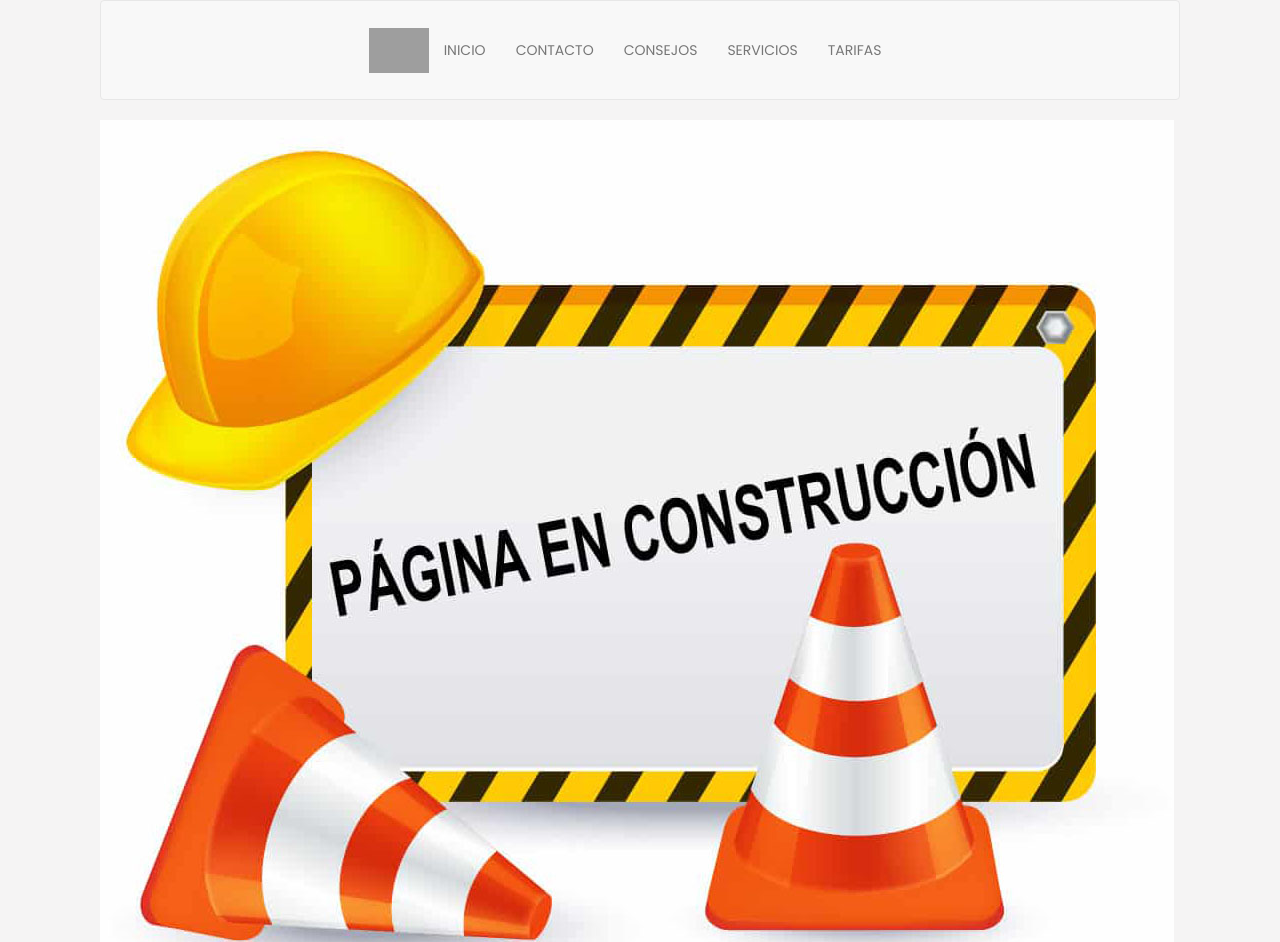
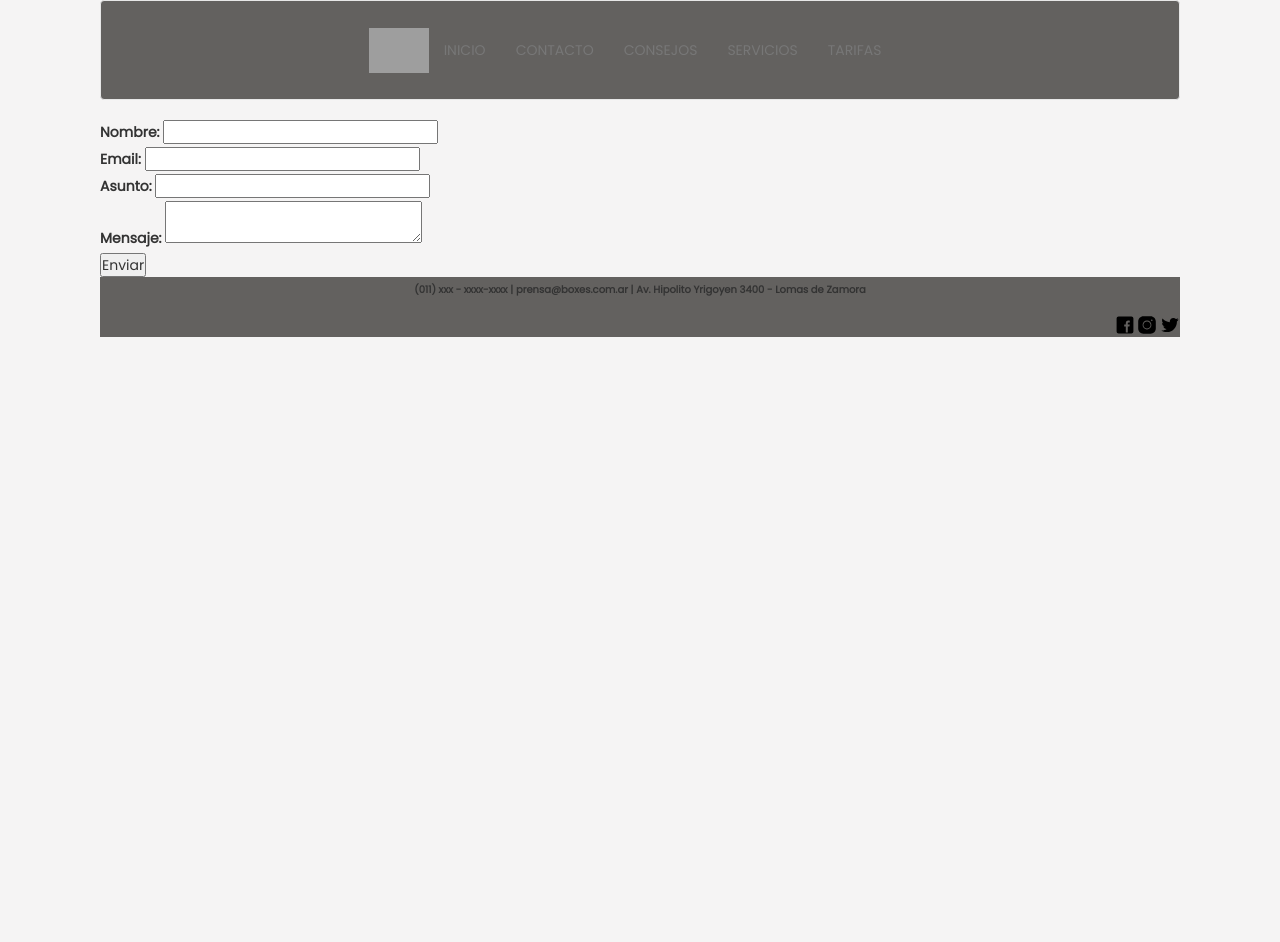
Before and after one commit to M-soledad/segundapreentrega, a plain HTML site: page pages/contacto.html in a window 1280 px wide. Shown: the top 942 px of the page. After the commit the page ends 800 px from the top, so only its background shows below. Drawn offline with nearby package versions, Linux system fonts and the light colour scheme; grey boxes are pictures that could not be loaded.

Commit message:
modificacion

```diff
--- a/estilos/estilos.css
+++ b/estilos/estilos.css
@@ -136,6 +136,10 @@ footer {
 .navbar-brand img {
   width: 60px;
 }
+
+.navbar-default{
+  background-color: rgba(42, 39, 37, 0.716);
+}
 nav {
   min-height: 100px !important;
   display: flex;
@@ -143,15 +147,14 @@ nav {
   align-items: center;
   position: relative;
   height: 100%;
+  background-color:rgba(42, 39, 37, 0.716);
 }
 footer div:first-child {
   display: flex;
   justify-content: center;
 }
 
-/*Aca podes ir agregando propiedades que se aplicarian cuando la pantalla
-llegue a 1024px de ancho, lo cual es como una tablet, ahi te acomode el nav para
-que quede bien en tablet, capaz tengas que acomodarlo mas para mobile */
+
 @media only screen and (max-width: 1024px) {
   body {
     padding: 0;
--- a/pages/contacto.html
+++ b/pages/contacto.html
@@ -43,12 +43,19 @@
 
     <main>
       <div>
-        <img
-          src="../imagenes/paginaenconstruccion.jpg"
-          alt="casco de construcción, conos de señalización y pizzarra con la leyenda pagina en construccion"
-        />
+          <form>
+              <label for="nombre">Nombre:</label>
+              <input type="text" id="nombre" name="nombre" required><br>
+              <label for="email">Email:</label>
+              <input type="email" id="email" name="email" required><br>
+              <label for="asunto">Asunto:</label>
+              <input type="text" id="asunto" name="asunto" required><br>
+              <label for="mensaje">Mensaje:</label>
+              <textarea id="mensaje" name="mensaje" required></textarea><br>
+              <input type="submit" value="Enviar">
+          </form>
       </div>
-    </main>
+  </main>
 
     <footer>
       <div>
```
